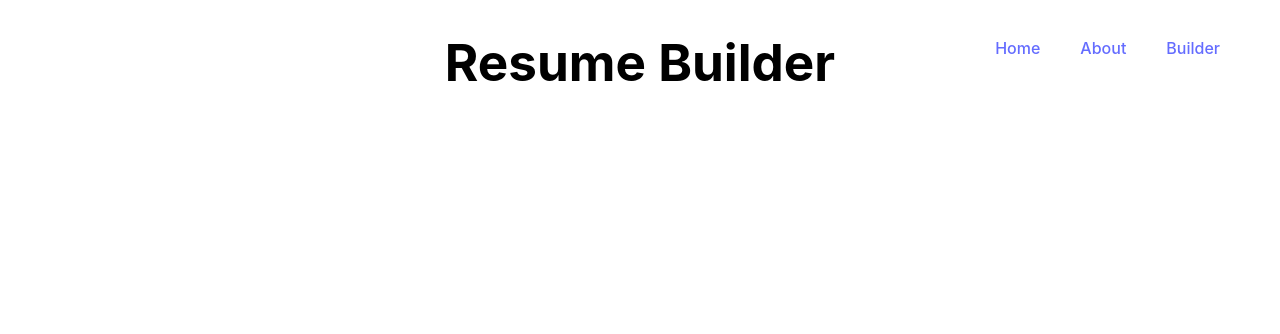
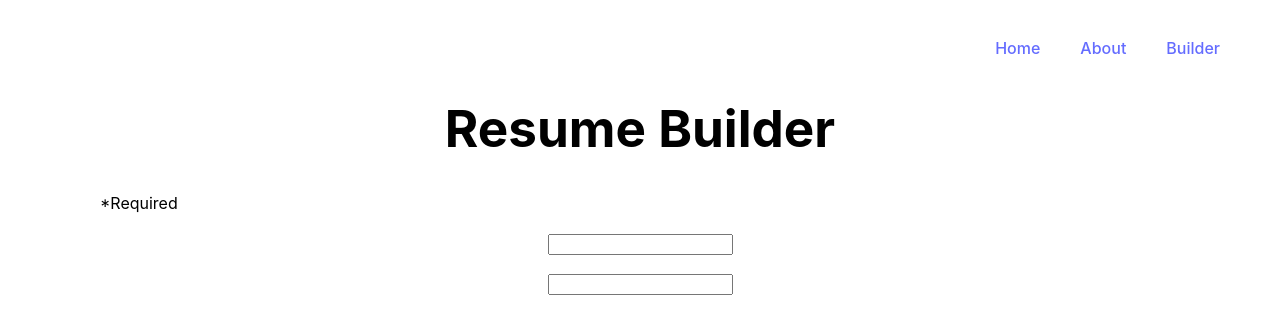
Before and after one commit to WangRyan408/Draft.ly, a React (Vite) app in the folder draftly/: page /Builder in a window 1280 px wide. Shown: the top 334 px of the page. Built offline with nearby package versions, Linux system fonts and the light colour scheme.

Commit message:
why this shit broken

```diff
--- a/draftly/src/css/Builder.css
+++ b/draftly/src/css/Builder.css
@@ -1,3 +1,10 @@
-div {
-    text-color: black;
+#builder {
+    margin-top: 100px;
+    width: 100vw;
+    height: 100vh;
 }
+
+#required-legend {
+    text-align: left;
+    margin-left: 100px;
+}
--- a/draftly/src/css/Home.css
+++ b/draftly/src/css/Home.css
@@ -1,6 +1,6 @@
 
 #title {
-    justify-content: flex-start;
+    justify-content: center;
     font-size: 50px;
     color: black;
 }
@@ -18,14 +18,27 @@
 #landing-page {
 
     background-image: url('../assets/logo_draft.png');
-    background-position: 50% 20%;
+    background-position: 30% 20%;
     background-repeat: no-repeat;
-    background-size: 80%;
+    background-size: 70%;
     height: 60vh;
     width: 100vw;
+    justify-content: center;
+    text-align: center;
 }
+
+h1 {
+    text-align: center;
+    justify-content: center;
+}
+
 
 #stepboxes {
     display: flex;
     flex-direction: row;
 }
+
+button {
+    border-radius: 5px;
+    border: 1px solid black;
+}
--- a/draftly/src/pages/Builder.jsx
+++ b/draftly/src/pages/Builder.jsx
@@ -1,8 +1,36 @@
+import '../css/Builder.css';
+
 
 function Builder() {
     return (
-        <div>
+        <div id='builder'>
             <h1>Resume Builder</h1>
+            <p id='required-legend'>*Required</p>
+            <div id='your-info'>
+                <div>
+                    <p></p>
+                    <input type="text" />
+                </div>
+                <div>
+                    <p></p>
+                    <input type="text" />
+                </div>
+                <div>
+                    <p></p>
+                </div>
+                <div>
+                    <p></p>
+                </div>
+                <div>
+                    <p></p>
+                </div>
+                <div>
+                    <p></p>
+                </div>
+            </div>
+
+
+
         </div>
     );
 }
--- a/draftly/src/pages/Home.jsx
+++ b/draftly/src/pages/Home.jsx
@@ -1,7 +1,12 @@
+import { useNavigate } from 'react-router-dom';
+
 import '../css/Home.css';
 
 
 function Home() {
+
+    const navigate = useNavigate();
+
 
     return (
         <div id='home'>
@@ -11,6 +16,7 @@ function Home() {
             </div>
             <div id='section-2'>
                 <h2 id='subtext-1'>Custom Resume Generation on a job by job basis</h2>
+                <button id='get-started' onClick={() =>navigate('/Builder')}>Get Started</button>
             </div>
             <div id='section-3'>
                 <div>Generate your resume in 3 easy steps</div>
```
